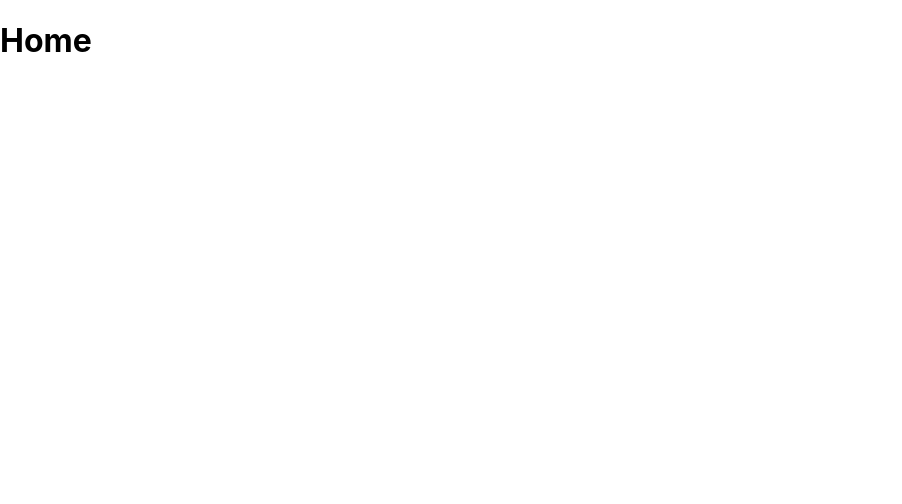
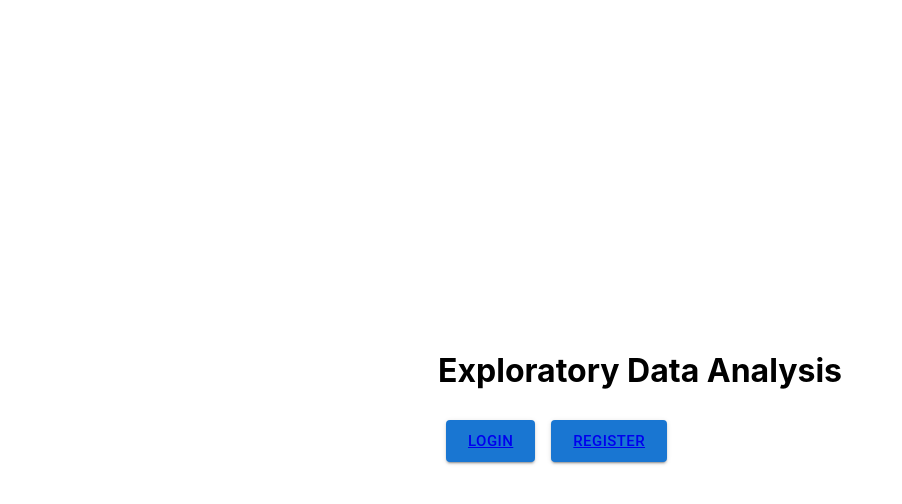
Before and after one commit to Aarushj09/grapher_react, a React (Create React App) app in the folder frontend/: page / in a window 1280 px wide. Shown: the top 504 px of the page, without its empty margins (0-902 px from the left). Built offline with nearby package versions, Linux system fonts and the light colour scheme.

Commit message:
home page

```diff
--- a/frontend/package.json
+++ b/frontend/package.json
@@ -3,6 +3,9 @@
   "version": "0.1.0",
   "private": true,
   "dependencies": {
+    "@emotion/react": "^11.11.0",
+    "@emotion/styled": "^11.11.0",
+    "@mui/material": "^5.12.3",
     "@testing-library/jest-dom": "^5.16.5",
     "@testing-library/react": "^13.4.0",
     "@testing-library/user-event": "^13.5.0",
--- a/frontend/src/pages/Home.js
+++ b/frontend/src/pages/Home.js
@@ -1,8 +1,30 @@
 import React from "react";
+import Box from '@mui/material/Box';
+import Button from '@mui/material/Button';
+import { Link } from "react-router-dom";
 
 const Home = () => {
 	return (
-		<h1>Home</h1>
+		<>
+		<Box
+		 display="flex"
+		 justifyContent="center"
+		 alignItems="center"
+		 minHeight="100vh"
+		 >
+			<div>
+				<h1>Exploratory Data Analysis</h1>
+				<Box sx={{ '& button': { m: 1 } }}>
+				<Button variant="contained" size="large">
+				<Link to="/login">Login</Link>
+				</Button>
+				<Button variant="contained" size="large">
+				<Link to="/signup">Register</Link>
+				</Button>
+				</Box>
+			</div>
+		</Box>
+		</>
 	);
 };
 
```
Also changed, not shown: 1 other file (tests, documents, lock files or other folders).
